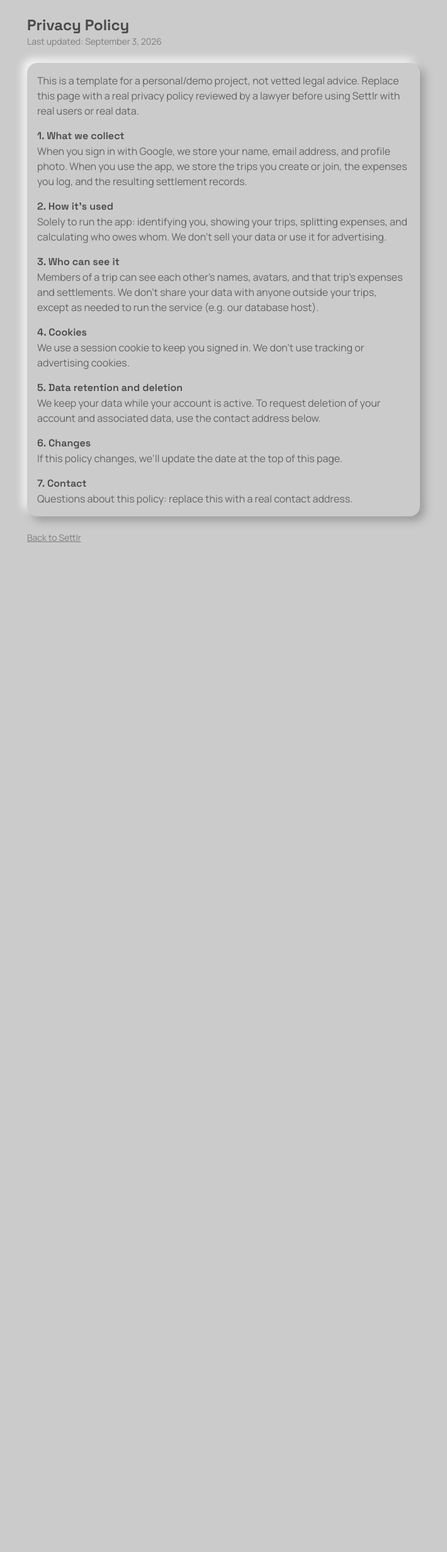
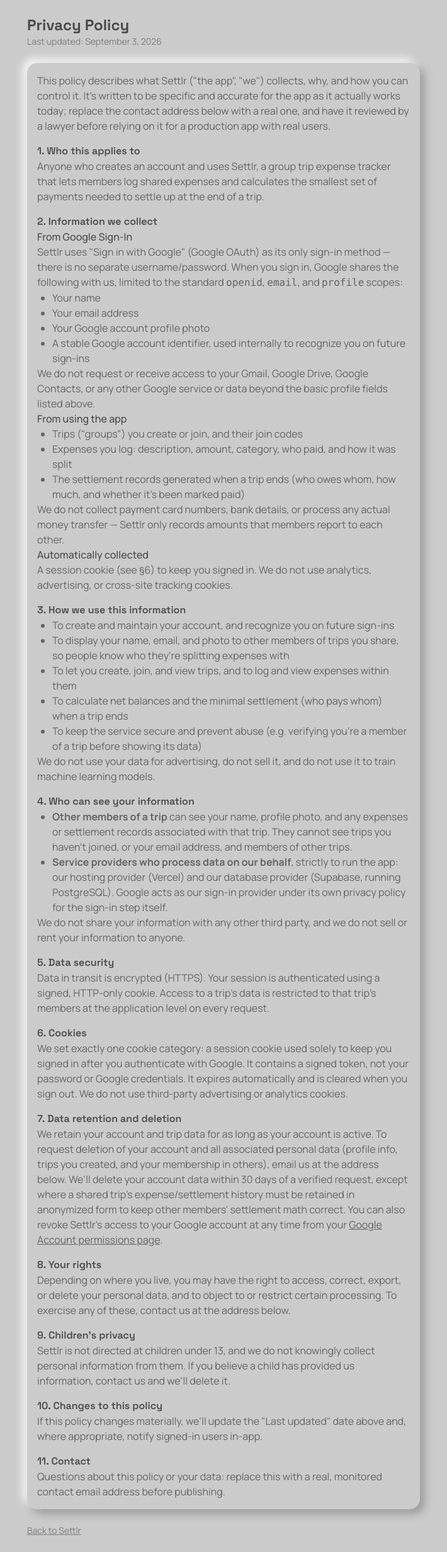
Before and after one commit to CoffeeFueledCompiler/Settlr, a Next.js app: page /privacy in a window 1280 px wide. Shown: the whole page at 63% size, without its empty margins (285-995 px from the left). Before the commit the page ends 888 px from the top, so only its background shows below. Built offline with nearby package versions, Linux system fonts and the light colour scheme.

Commit message:
feat: update privacy policy for clarity and compliance

```diff
--- a/app/layout.tsx
+++ b/app/layout.tsx
@@ -17,6 +17,9 @@ const manrope = Manrope({
 export const metadata: Metadata = {
   title: "Settlr",
   description: "Group trip expense tracker — log payments, settle up in one shot.",
+  verification: {
+    google: process.env.GOOGLE_SITE_VERIFICATION,
+  },
 };
 
 export default function RootLayout({ children }: LayoutProps<"/">) {
--- a/app/page.tsx
+++ b/app/page.tsx
@@ -10,7 +10,9 @@ export default async function Home() {
   if (!session?.user?.id) {
     return (
       <div className="flex flex-1 flex-col items-center justify-center gap-6 p-6">
-        <h1 className="font-display text-4xl font-bold text-ink">Settlr</h1>
+        <h1 className="font-display text-4xl font-bold text-ink">
+          Settl<span className="text-slate">r</span>
+        </h1>
         <p className="max-w-xs text-center text-ink/70">
           Log what everyone pays on a trip, then settle up in the fewest payments possible.
         </p>
--- a/app/privacy/page.tsx
+++ b/app/privacy/page.tsx
@@ -13,62 +13,168 @@ export default function PrivacyPage() {
 
       <Card className="flex flex-col gap-4 text-ink/80">
         <p>
-          This is a template for a personal/demo project, not vetted legal advice. Replace
-          this page with a real privacy policy reviewed by a lawyer before using Settlr with
-          real users or real data.
+          This policy describes what Settlr (&quot;the app&quot;, &quot;we&quot;) collects, why,
+          and how you can control it. It&apos;s written to be specific and accurate for the
+          app as it actually works today; replace the contact address below with a real one,
+          and have it reviewed by a lawyer before relying on it for a production app with real
+          users.
         </p>
 
         <section>
-          <h2 className="font-display font-semibold text-ink">1. What we collect</h2>
+          <h2 className="font-display font-semibold text-ink">1. Who this applies to</h2>
           <p>
-            When you sign in with Google, we store your name, email address, and profile
-            photo. When you use the app, we store the trips you create or join, the
-            expenses you log, and the resulting settlement records.
+            Anyone who creates an account and uses Settlr, a group trip expense tracker that
+            lets members log shared expenses and calculates the smallest set of payments
+            needed to settle up at the end of a trip.
           </p>
         </section>
 
         <section>
-          <h2 className="font-display font-semibold text-ink">2. How it&apos;s used</h2>
+          <h2 className="font-display font-semibold text-ink">2. Information we collect</h2>
+          <p className="font-medium text-ink">From Google Sign-In</p>
           <p>
-            Solely to run the app: identifying you, showing your trips, splitting expenses,
-            and calculating who owes whom. We don&apos;t sell your data or use it for
-            advertising.
+            Settlr uses &quot;Sign in with Google&quot; (Google OAuth) as its only sign-in
+            method — there is no separate username/password. When you sign in, Google shares
+            the following with us, limited to the standard <code>openid</code>,{" "}
+            <code>email</code>, and <code>profile</code> scopes:
+          </p>
+          <ul className="list-disc pl-6">
+            <li>Your name</li>
+            <li>Your email address</li>
+            <li>Your Google account profile photo</li>
+            <li>A stable Google account identifier, used internally to recognize you on future sign-ins</li>
+          </ul>
+          <p>
+            We do not request or receive access to your Gmail, Google Drive, Google Contacts,
+            or any other Google service or data beyond the basic profile fields listed above.
+          </p>
+          <p className="font-medium text-ink">From using the app</p>
+          <ul className="list-disc pl-6">
+            <li>Trips (&quot;groups&quot;) you create or join, and their join codes</li>
+            <li>Expenses you log: description, amount, category, who paid, and how it was split</li>
+            <li>The settlement records generated when a trip ends (who owes whom, how much, and whether it&apos;s been marked paid)</li>
+          </ul>
+          <p>
+            We do not collect payment card numbers, bank details, or process any actual money
+            transfer — Settlr only records amounts that members report to each other.
+          </p>
+          <p className="font-medium text-ink">Automatically collected</p>
+          <p>
+            A session cookie (see §6) to keep you signed in. We do not use analytics,
+            advertising, or cross-site tracking cookies.
           </p>
         </section>
 
         <section>
-          <h2 className="font-display font-semibold text-ink">3. Who can see it</h2>
+          <h2 className="font-display font-semibold text-ink">3. How we use this information</h2>
+          <ul className="list-disc pl-6">
+            <li>To create and maintain your account, and recognize you on future sign-ins</li>
+            <li>To display your name, email, and photo to other members of trips you share, so people know who they&apos;re splitting expenses with</li>
+            <li>To let you create, join, and view trips, and to log and view expenses within them</li>
+            <li>To calculate net balances and the minimal settlement (who pays whom) when a trip ends</li>
+            <li>To keep the service secure and prevent abuse (e.g. verifying you&apos;re a member of a trip before showing its data)</li>
+          </ul>
           <p>
-            Members of a trip can see each other&apos;s names, avatars, and that trip&apos;s
-            expenses and settlements. We don&apos;t share your data with anyone outside your
-            trips, except as needed to run the service (e.g. our database host).
+            We do not use your data for advertising, do not sell it, and do not use it to
+            train machine learning models.
           </p>
         </section>
 
         <section>
-          <h2 className="font-display font-semibold text-ink">4. Cookies</h2>
+          <h2 className="font-display font-semibold text-ink">4. Who can see your information</h2>
+          <ul className="list-disc pl-6">
+            <li>
+              <strong>Other members of a trip</strong> can see your name, profile photo, and
+              any expenses or settlement records associated with that trip. They cannot see
+              trips you haven&apos;t joined, or your email address, and members of other
+              trips.
+            </li>
+            <li>
+              <strong>Service providers who process data on our behalf</strong>, strictly to
+              run the app: our hosting provider (Vercel) and our database provider (Supabase,
+              running PostgreSQL). Google acts as our sign-in provider under its own privacy
+              policy for the sign-in step itself.
+            </li>
+          </ul>
           <p>
-            We use a session cookie to keep you signed in. We don&apos;t use tracking or
-            advertising cookies.
+            We do not share your information with any other third party, and we do not sell
+            or rent your information to anyone.
           </p>
         </section>
 
         <section>
-          <h2 className="font-display font-semibold text-ink">5. Data retention and deletion</h2>
+          <h2 className="font-display font-semibold text-ink">5. Data security</h2>
           <p>
-            We keep your data while your account is active. To request deletion of your
-            account and associated data, use the contact address below.
+            Data in transit is encrypted (HTTPS). Your session is authenticated using a
+            signed, HTTP-only cookie. Access to a trip&apos;s data is restricted to that
+            trip&apos;s members at the application level on every request.
           </p>
         </section>
 
         <section>
-          <h2 className="font-display font-semibold text-ink">6. Changes</h2>
-          <p>If this policy changes, we&apos;ll update the date at the top of this page.</p>
+          <h2 className="font-display font-semibold text-ink">6. Cookies</h2>
+          <p>
+            We set exactly one cookie category: a session cookie used solely to keep you
+            signed in after you authenticate with Google. It contains a signed token, not
+            your password or Google credentials. It expires automatically and is cleared when
+            you sign out. We do not use third-party advertising or analytics cookies.
+          </p>
         </section>
 
         <section>
-          <h2 className="font-display font-semibold text-ink">7. Contact</h2>
-          <p>Questions about this policy: replace this with a real contact address.</p>
+          <h2 className="font-display font-semibold text-ink">7. Data retention and deletion</h2>
+          <p>
+            We retain your account and trip data for as long as your account is active. To
+            request deletion of your account and all associated personal data (profile info,
+            trips you created, and your membership in others), email us at the address below.
+            We&apos;ll delete your account data within 30 days of a verified request, except
+            where a shared trip&apos;s expense/settlement history must be retained in
+            anonymized form to keep other members&apos; settlement math correct. You can also
+            revoke Settlr&apos;s access to your Google account at any time from your{" "}
+            <a
+              href="https://myaccount.google.com/permissions"
+              className="underline"
+              target="_blank"
+              rel="noopener noreferrer"
+            >
+              Google Account permissions page
+            </a>
+            .
+          </p>
+        </section>
+
+        <section>
+          <h2 className="font-display font-semibold text-ink">8. Your rights</h2>
+          <p>
+            Depending on where you live, you may have the right to access, correct, export,
+            or delete your personal data, and to object to or restrict certain processing. To
+            exercise any of these, contact us at the address below.
+          </p>
+        </section>
+
+        <section>
+          <h2 className="font-display font-semibold text-ink">9. Children&apos;s privacy</h2>
+          <p>
+            Settlr is not directed at children under 13, and we do not knowingly collect
+            personal information from them. If you believe a child has provided us
+            information, contact us and we&apos;ll delete it.
+          </p>
+        </section>
+
+        <section>
+          <h2 className="font-display font-semibold text-ink">10. Changes to this policy</h2>
+          <p>
+            If this policy changes materially, we&apos;ll update the &quot;Last updated&quot;
+            date above and, where appropriate, notify signed-in users in-app.
+          </p>
+        </section>
+
+        <section>
+          <h2 className="font-display font-semibold text-ink">11. Contact</h2>
+          <p>
+            Questions about this policy or your data: replace this with a real, monitored
+            contact email address before publishing.
+          </p>
         </section>
       </Card>
 
```
